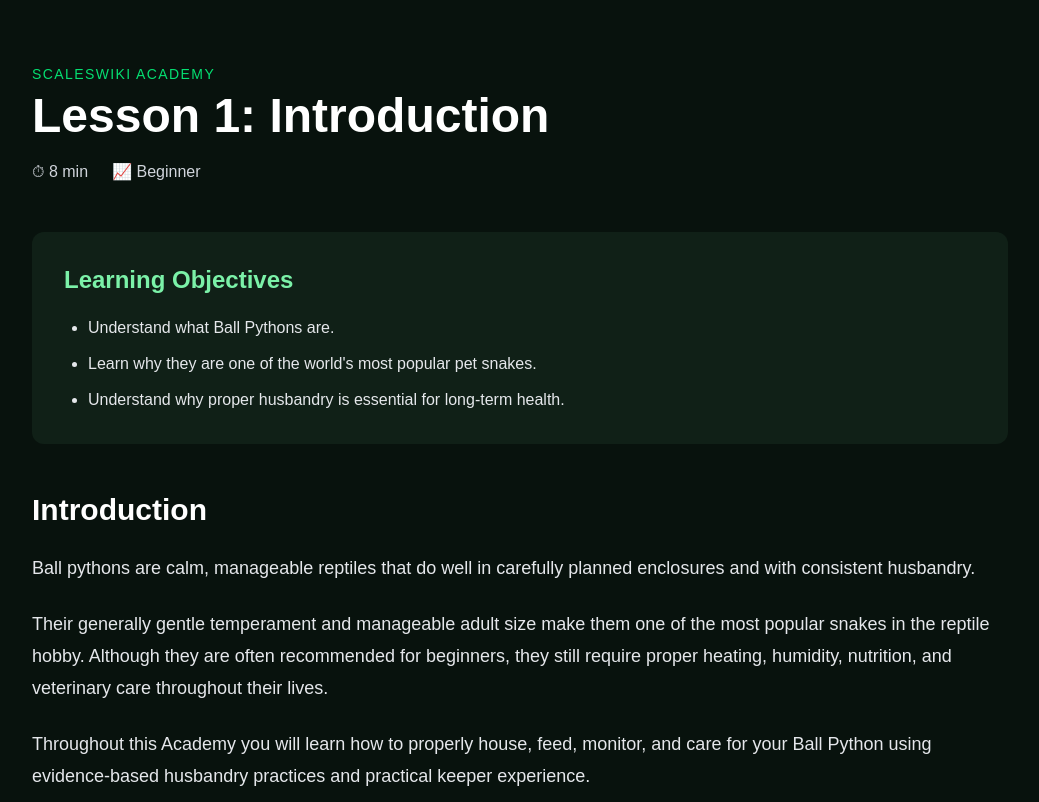
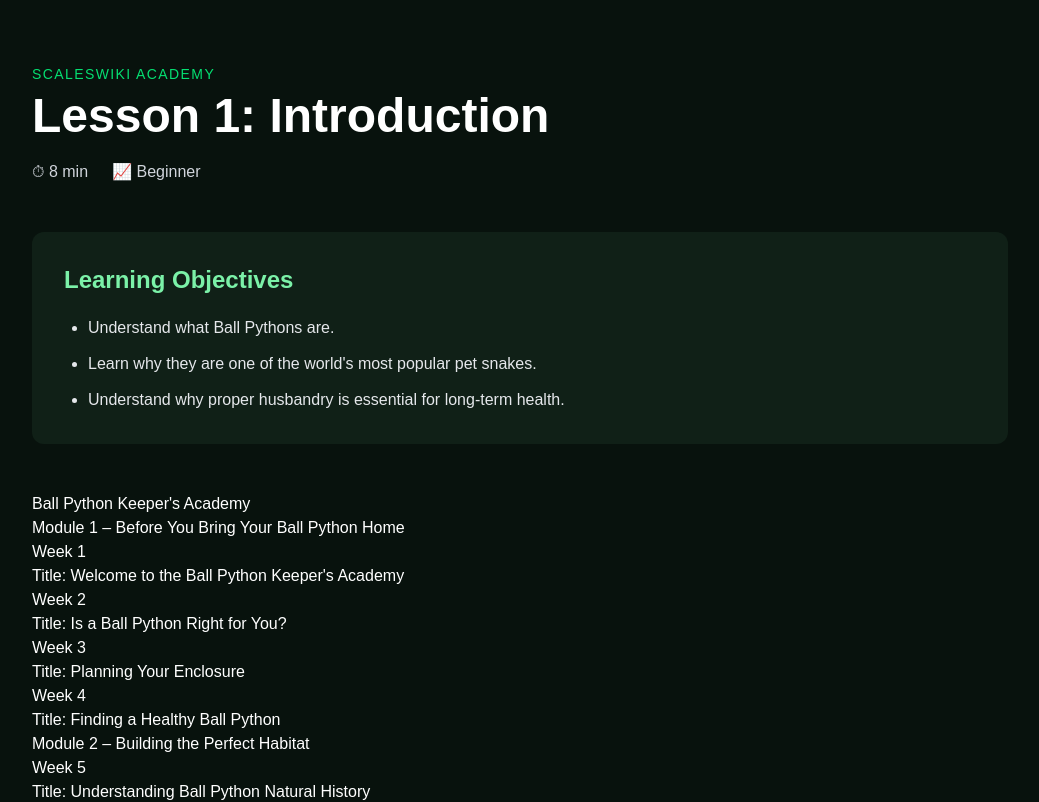
Before and after one commit to scalesandtailsrescue72-star/scaleswiki, a Next.js app: page /academy/ball-python/lessons/1 in a window 1280 px wide. Shown: the top 802 px of the page, without its empty margins (120-1159 px from the left). Built offline with nearby package versions, Linux system fonts and the light colour scheme.

Commit message:
Add Markdown lesson system

```diff
--- a/app/academy/ball-python/lessons/[lesson]/page.tsx
+++ b/app/academy/ball-python/lessons/[lesson]/page.tsx
@@ -3,6 +3,9 @@ import { notFound } from "next/navigation";
 
 import Quiz from "../../../components/Quiz";
 import LessonComplete from "../../../components/LessonComplete";
+import { MarkdownLesson } from "../../../components/MarkdownLesson";
+import { loadLesson } from "../../../lib/loadLesson";
+
 import { ballPythonCourse } from "@/app/academy/data/ball-python/course";
 
 type LessonPageProps = {
@@ -25,6 +28,8 @@ export default async function LessonPage({
   if (!currentLesson) {
     notFound();
   }
+
+  const lessonContent = await loadLesson(lessonNumber);
 
   const previousLesson = ballPythonCourse.lessons.find(
     (l) => l.number === lessonNumber - 1
@@ -69,37 +74,10 @@ export default async function LessonPage({
 
         </section>
 
-        {/* Lesson */}
+        {/* Lesson Content */}
 
         <section className="mt-12">
-
-          <h2 className="text-3xl font-bold">
-            Introduction
-          </h2>
-
-          <div className="mt-6 space-y-6 text-lg leading-8 text-gray-200">
-
-            <p>
-              Ball pythons are calm, manageable reptiles that do well in
-              carefully planned enclosures and with consistent husbandry.
-            </p>
-
-            <p>
-              Their generally gentle temperament and manageable adult size make
-              them one of the most popular snakes in the reptile hobby.
-              Although they are often recommended for beginners, they still
-              require proper heating, humidity, nutrition, and veterinary care
-              throughout their lives.
-            </p>
-
-            <p>
-              Throughout this Academy you will learn how to properly house,
-              feed, monitor, and care for your Ball Python using evidence-based
-              husbandry practices and practical keeper experience.
-            </p>
-
-          </div>
-
+          <MarkdownLesson content={lessonContent} />
         </section>
 
         {/* Did You Know */}
@@ -143,13 +121,9 @@ export default async function LessonPage({
           </h2>
 
           <ul className="mt-5 space-y-4 text-lg">
-
             <li>✅ Ball Pythons are generally calm snakes.</li>
-
             <li>✅ Proper husbandry is essential for long-term health.</li>
-
             <li>✅ Preparation before purchase prevents many common problems.</li>
-
           </ul>
 
         </section>
@@ -199,12 +173,13 @@ export default async function LessonPage({
             },
           ]}
         />
+
         {/* Lesson Complete */}
 
-<LessonComplete
-  courseId="ball-python"
-  lessonNumber={currentLesson.number}
-/>
+        <LessonComplete
+          courseId="ball-python"
+          lessonNumber={currentLesson.number}
+        />
 
         {/* Guide */}
 
--- /dev/null
+++ b/app/academy/components/MarkdownLesson.tsx
@@ -0,0 +1,15 @@
+import ReactMarkdown from "react-markdown";
+
+type MarkdownLessonProps = {
+  content: string;
+};
+
+export function MarkdownLesson({
+  content,
+}: MarkdownLessonProps) {
+  return (
+    <article className="prose prose-invert max-w-none">
+      <ReactMarkdown>{content}</ReactMarkdown>
+    </article>
+  );
+}
--- /dev/null
+++ b/app/academy/lib/loadLesson.ts
@@ -0,0 +1,19 @@
+import fs from "fs/promises";
+import path from "path";
+
+export async function loadLesson(lesson: number) {
+  const fileName = `lesson-${lesson
+    .toString()
+    .padStart(2, "0")}.md`;
+
+  const filePath = path.join(
+    process.cwd(),
+    "app",
+    "academy",
+    "ball-python",
+    "content",
+    fileName
+  );
+
+  return fs.readFile(filePath, "utf8");
+}
--- a/package.json
+++ b/package.json
@@ -9,6 +9,7 @@
     "lint": "eslint"
   },
   "dependencies": {
+    "gray-matter": "^4.0.3",
     "next": "16.2.10",
     "react": "19.2.4",
     "react-dom": "19.2.4",
```
Also changed, not shown: app/academy/ball-python/content/lesson-01.md (renamed from app/academy/ball-python/CURRICULUM.md), 1 other file (tests, documents, lock files or other folders).
